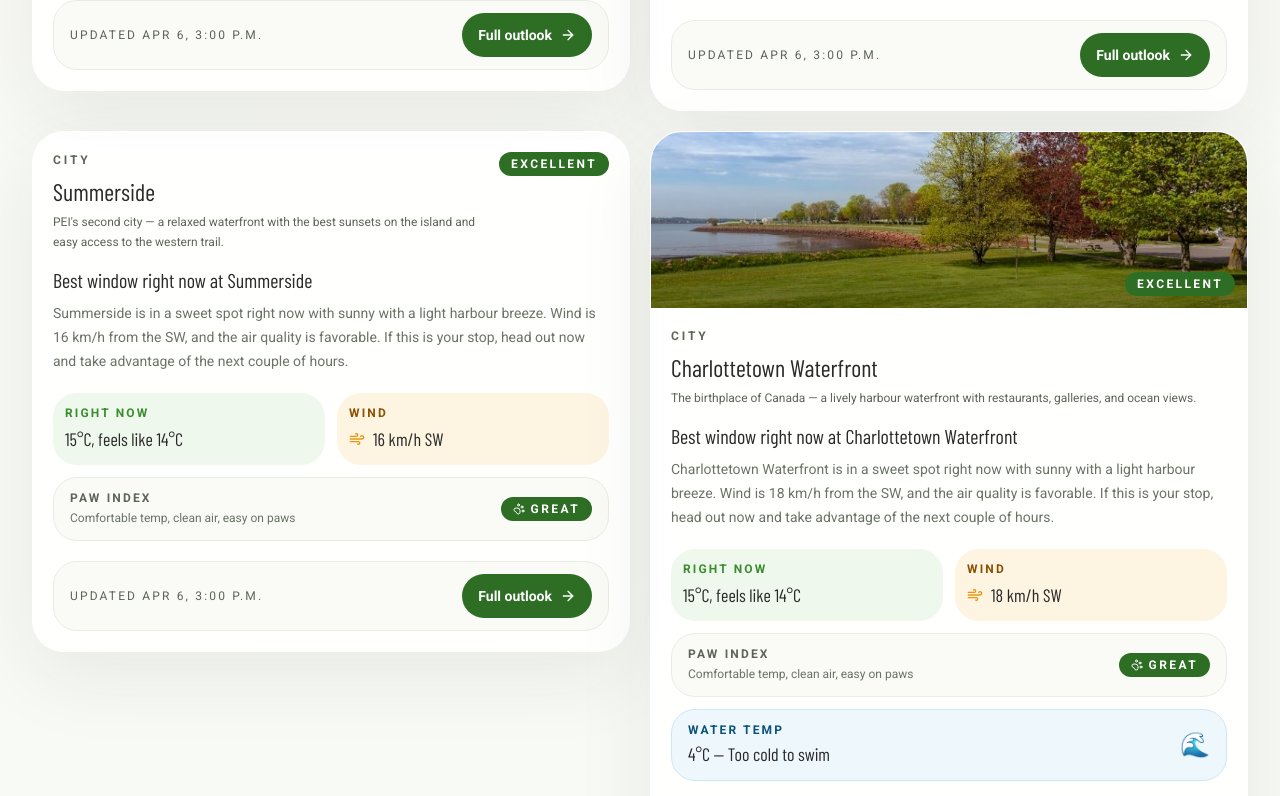
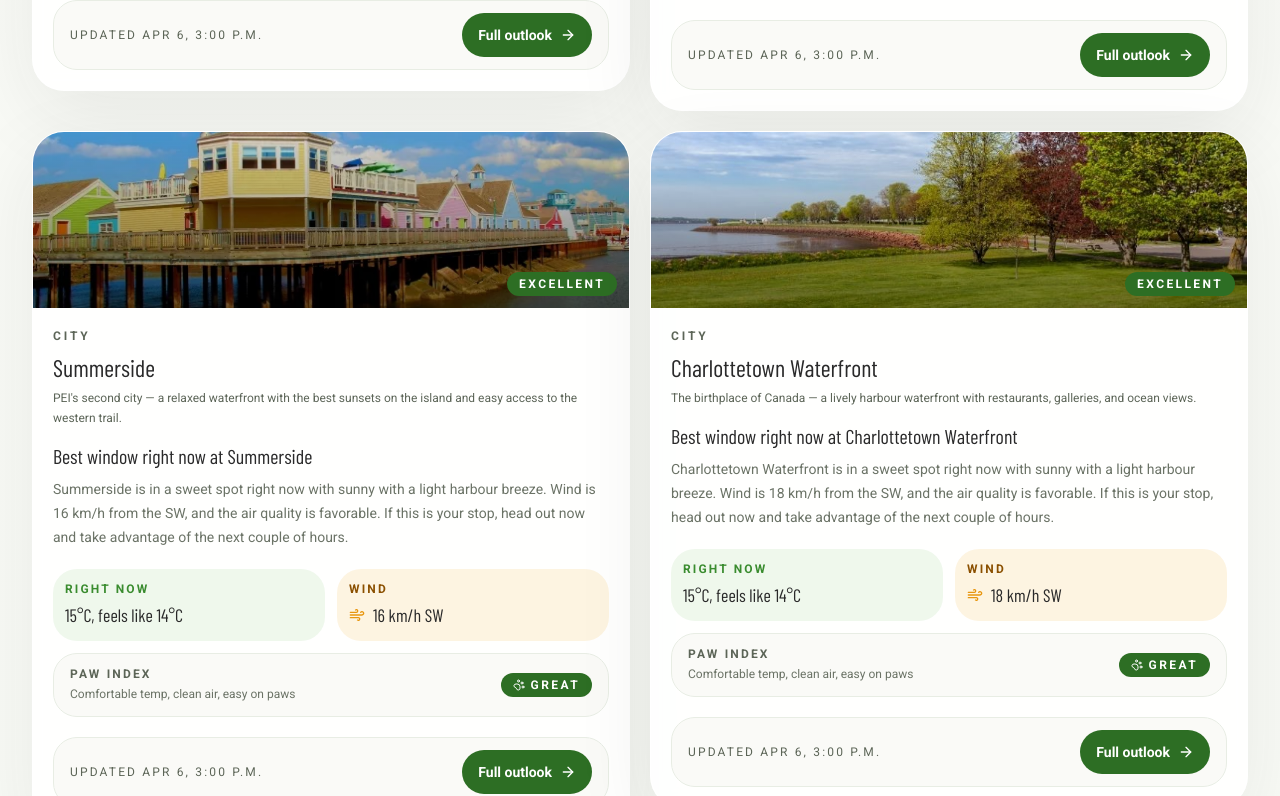
Before and after one commit to openairweatherstacks/OpenAirPEI, a Next.js app: page / in a window 1280 px wide. Shown: the part 4844-5640 px from the top of the page. Built offline with nearby package versions, Linux system fonts and the light colour scheme; no server answers; a web font is replaced by a local one.

Commit message:
Remove water temp from Charlottetown waterfront, add Summerside image

```diff
--- a/app/explore/page.tsx
+++ b/app/explore/page.tsx
@@ -191,6 +191,7 @@ function ExploreCard({ entry }: { entry: LocationConditions }) {
     "confederation-bridge": "/get-images/confederationbridege.jpg",
     "north-cape": "/get-images/northcape.jpg",
     "basin-head": "/get-images/singing sands.webp",
+    summerside: "/get-images/summerside.webp",
   };
 
   const image = LOCATION_IMAGES[entry.location.id];
--- a/components/conditions/ConditionsCard.tsx
+++ b/components/conditions/ConditionsCard.tsx
@@ -22,6 +22,7 @@ const LOCATION_IMAGES: Record<string, string> = {
   "victoria-park": "/get-images/victoria-park.jpg",
   "cavendish-campground": "/get-images/cavendishcamp.jpg",
   "stanhope-campground": "/get-images/stanhope.jpg",
+  summerside: "/get-images/summerside.webp",
   "brackley-beach": "/brackley.webp",
   "fox-meadow-golf": "/get-images/fooxmeadow.jpg",
   "belvedere-golf": "/get-images/Belvedere.webp",
--- a/lib/data/locations.ts
+++ b/lib/data/locations.ts
@@ -486,7 +486,6 @@ export const BEACH_BUOYS: Record<string, string> = {
   cavendish: "C44150",
   "basin-head": "C44150",
   "brackley-beach": "C44150",
-  charlottetown: "C44137",
   "victoria-park": "C44137",
 };
 
```
Also changed, not shown: public/get-images/summerside.webp (added).
